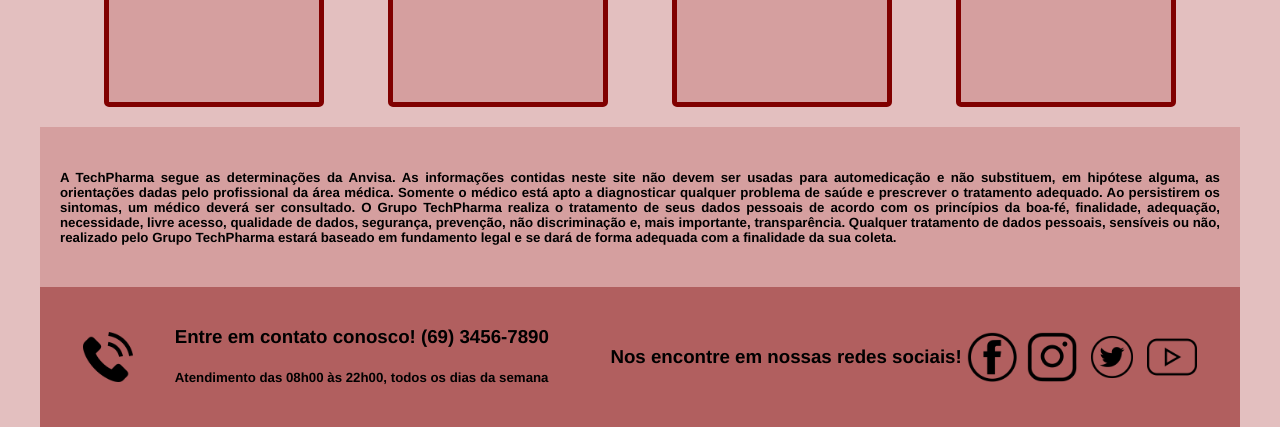
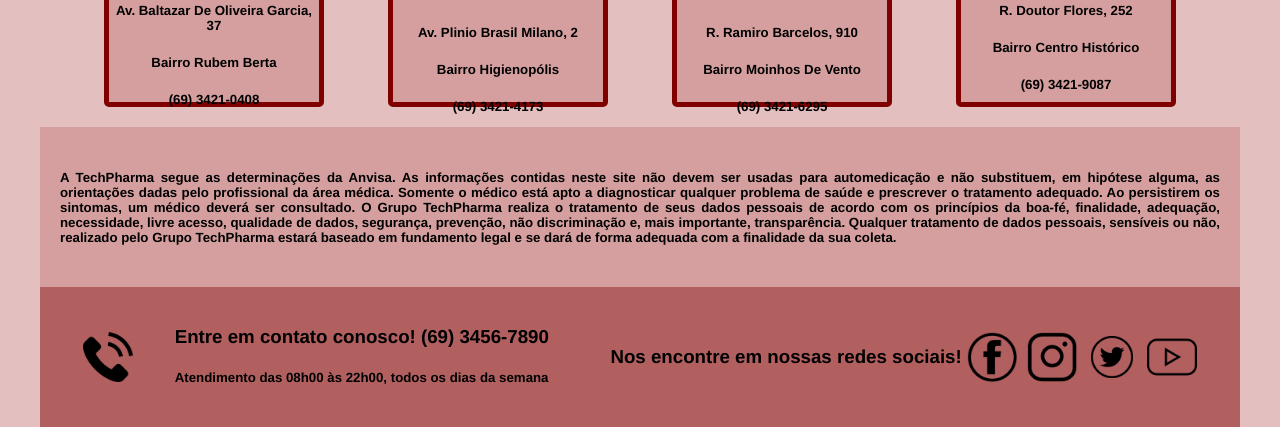
Before and after one commit to Po747o/Pharmacy, a PHP site: page /quemsomos.html in a window 1280 px wide. Shown: the part 702-1129 px from the top of the page. Run offline with PHP 8.4, Linux system fonts and the light colour scheme.

Commit message:
+ alterações

```diff
--- a/css/layout.css
+++ b/css/layout.css
@@ -36,8 +36,6 @@
     width: 1200px;
     margin: 0 auto;
 }
-
-
 
 .cabecalho {
     padding: 30px;
@@ -98,3 +96,7 @@
 .redes {
     text-align: center;
 }
+
+.endereco {
+    text-align: center;
+}
--- a/home.html
+++ b/home.html
@@ -5,7 +5,7 @@
     <meta http-equiv="X-UA-Compatible" content="IE=edge">
     <meta name="viewport" content="width=device-width, initial-scale=1.0">
     <link rel="stylesheet" href="css/layout.css">
-
+    <link rel="shortcut icon" href="Imagens/logoJIPA.png" type="image/x-icon">
     <!-- exemplo: <link rel="shortcut icon" href="Imagens/logoJIPA.png" type="image/x-icon">-->
     <title>TechPharma - Home</title>
 </head>
--- a/quemsomos.html
+++ b/quemsomos.html
@@ -33,6 +33,9 @@
                 <div>
                     <img src="imagens/iconefarmacia.png" alt="#">
                 </div>
+                <h5 class="endereco">Av. Baltazar De Oliveira Garcia, 37</h5>
+                <h5 class="endereco">Bairro Rubem Berta</h5>
+                <h5 class="endereco">(69) 3421-0408</h5>
             </div>
 
             <div class="card">
@@ -40,6 +43,9 @@
                 <div>
                     <img src="imagens/iconefarmacia.png" alt="#">
                 </div>
+                <h5 class="endereco">Av. Plinio Brasil Milano, 2</h5>
+                <h5 class="endereco">Bairro Higienopólis</h5>
+                <h5 class="endereco">(69) 3421-4173</h5>
             </div>
 
             <div class="card">
@@ -47,6 +53,9 @@
                 <div>
                     <img src="imagens/iconefarmacia.png" alt="#">
                 </div>
+                <h5 class="endereco">R. Ramiro Barcelos, 910</h5>
+                <h5 class="endereco">Bairro Moinhos De Vento</h5>
+                <h5 class="endereco">(69) 3421-6295</h5>
             </div>
 
             <div class="card">
@@ -54,6 +63,9 @@
                 <div>
                     <img src="imagens/iconefarmacia.png" alt="#">
                 </div>
+                <h5 class="endereco">R. Doutor Flores, 252</h5>
+                <h5 class="endereco">Bairro Centro Histórico</h5>
+                <h5 class="endereco">(69) 3421-9087</h5>
             </div>
         </div>
 
```
